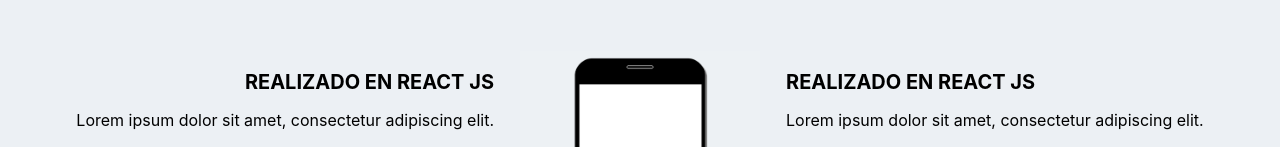
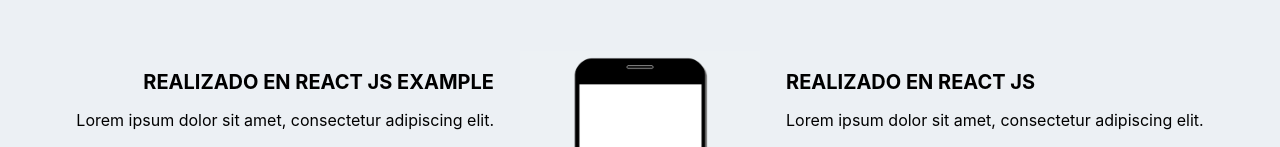
Before and after one commit to edisonAlbaSarmiento/landing-tribu, a React (Create React App) app: page / in a window 1280 px wide. Shown: the part 653-800 px from the top of the page. Built offline with nearby package versions, Linux system fonts and the light colour scheme.

Commit message:
add text

```diff
--- a/src/componets/bodyInfoContent/index.js
+++ b/src/componets/bodyInfoContent/index.js
@@ -14,7 +14,7 @@ function HeaderInfo() {
     <Container>
         <ContentTitleRight>
             <TextTitle>
-                Realizado en React js
+                Realizado en React js example
             </TextTitle>
             <TextSubTitle>
               Lorem ipsum dolor sit amet, consectetur adipiscing elit.
```
